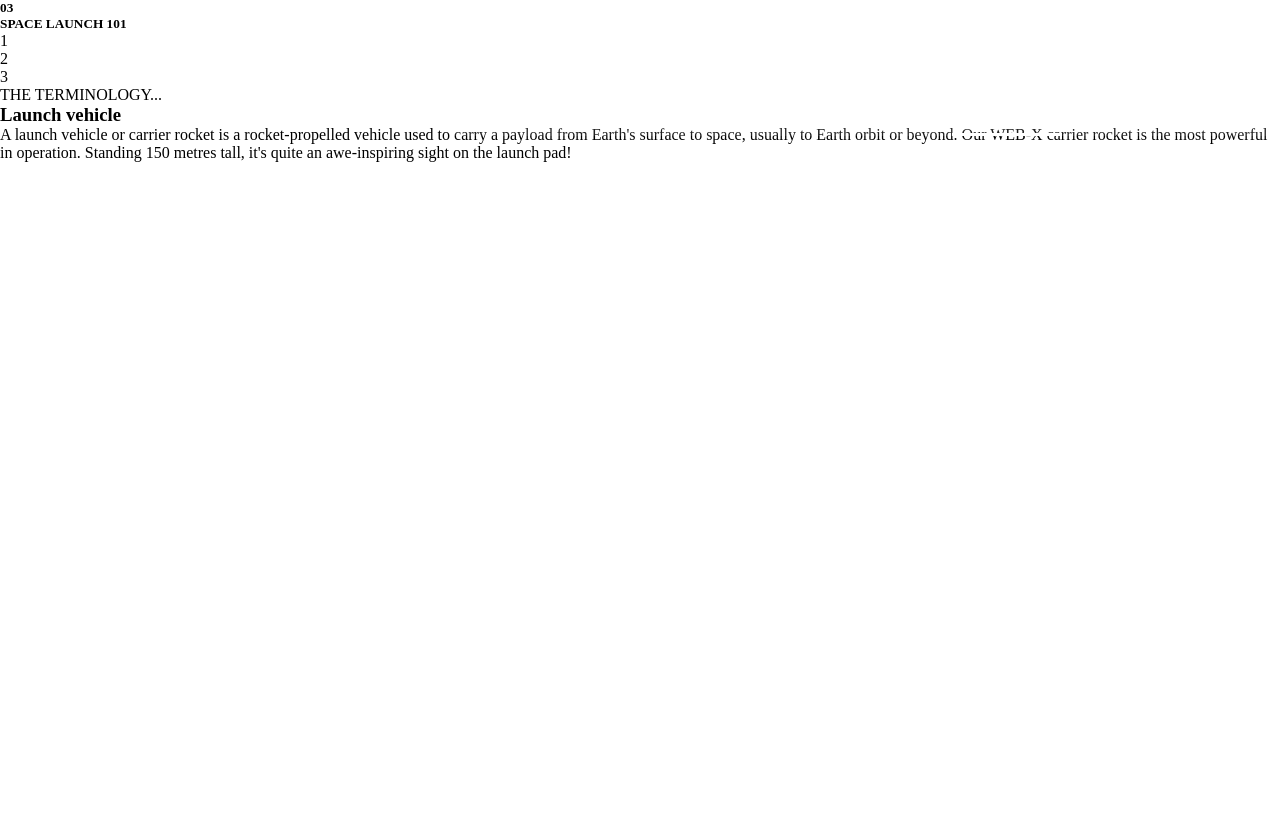
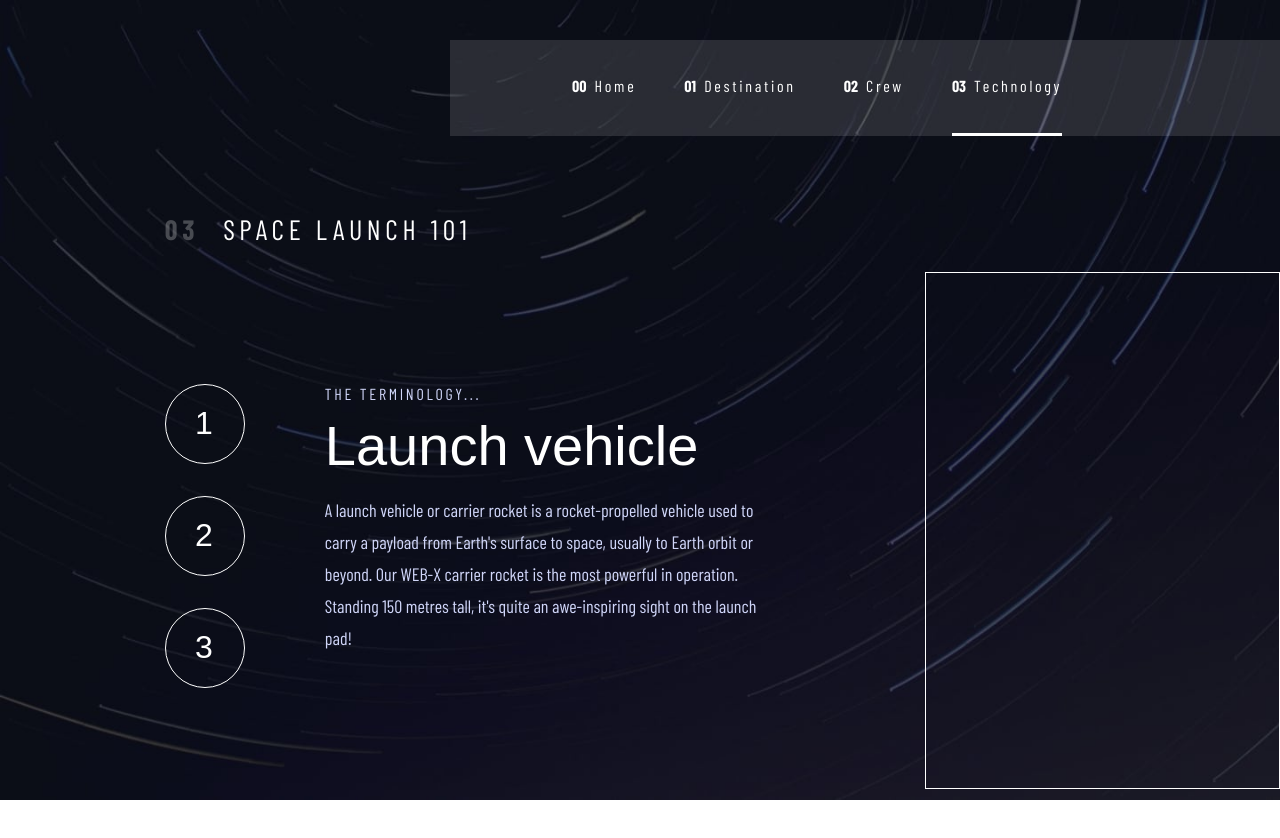
Before and after one commit to NeptuneRjo/space-tourism, a React (Create React App) app: page /technology in a window 1280 px wide. Shown: the top 838 px of the page. Before the commit the page ends 800 px from the top, so only its background shows below. Built offline with nearby package versions, Linux system fonts and the light colour scheme; a web font is replaced by a local one.

Commit message:
basic styling added

```diff
--- a/src/Components/Technology/technology.css
+++ b/src/Components/Technology/technology.css
@@ -0,0 +1,108 @@
+.technology-main {
+    height: 100vh;
+    width: 100%;
+    background: url('/src/Assets/technology/background-technology-desktop.jpg') no-repeat center center fixed;
+    -webkit-background-size: cover;
+    -moz-background-size: cover;
+    -o-background-size: cover;
+    background-size: cover;
+    color: white;
+
+    display: flex;
+    align-items: flex-start;
+    justify-content: flex-end;
+}
+
+.technology-container {
+    margin-bottom: 6.3rem;
+    display: flex;
+    margin-left: 10.3rem;
+    flex-direction: column;
+    margin-top: 13.25rem;
+    height: 100%;
+}
+
+.technology-header {
+    margin-bottom: 8.6rem;
+    font-family: var(--font-secondary);
+    font-weight: normal;
+    font-size: 28px;
+    line-height: 34px;
+    letter-spacing: 4.725px;
+
+    display: flex;
+    gap: 1.5rem;
+}
+
+.technology-header p {
+    opacity: .25;
+    font-weight: bold;
+}
+
+.technology-content {
+    display: flex;
+    flex-direction: row;
+}
+
+.technology-nav {
+    display: flex;
+    flex-direction: column;
+    justify-content: center;
+    gap: 2rem;
+}
+
+.technology-nav-item {
+    background: transparent;
+    border: solid 1px white;
+    border-radius: 100%;
+    height: 80px;
+    width: 80px;
+    margin-right: 5rem;
+
+    display: flex;
+    justify-content: center;
+    align-items: center;
+
+    font-family: var(--font-main);
+    font-weight: normal;
+    font-size: 32px;
+    line-height: 37px;
+    text-align: center;
+    letter-spacing: 2px;
+    color: var(--color-white);
+}
+
+.technology-subheader {
+    font-family: var(--font-secondary);
+    font-weight: normal;
+    font-size: 16px;
+    line-height: 19px;
+    letter-spacing: 2.7px;
+    color: var(--color-purple);
+    margin-bottom: 11px;
+}
+
+.technology-title {
+    font-family: var(--font-main);
+    font-size: 56px;
+    line-height: 64px;
+    font-weight: normal;
+    margin-bottom: 1rem;
+}
+
+.technology-description {
+    width: 444px;
+    font-family: var(--font-secondary);
+    font-weight: normal;
+    margin-right: 9.75rem;
+    font-size: 18px;
+    color: var(--color-purple);
+    line-height: 32px;
+}
+
+.technology-image {
+    width: 515px;
+    height: 517px;
+    border: solid 1px white;
+    margin-top: 17rem;
+}
```
